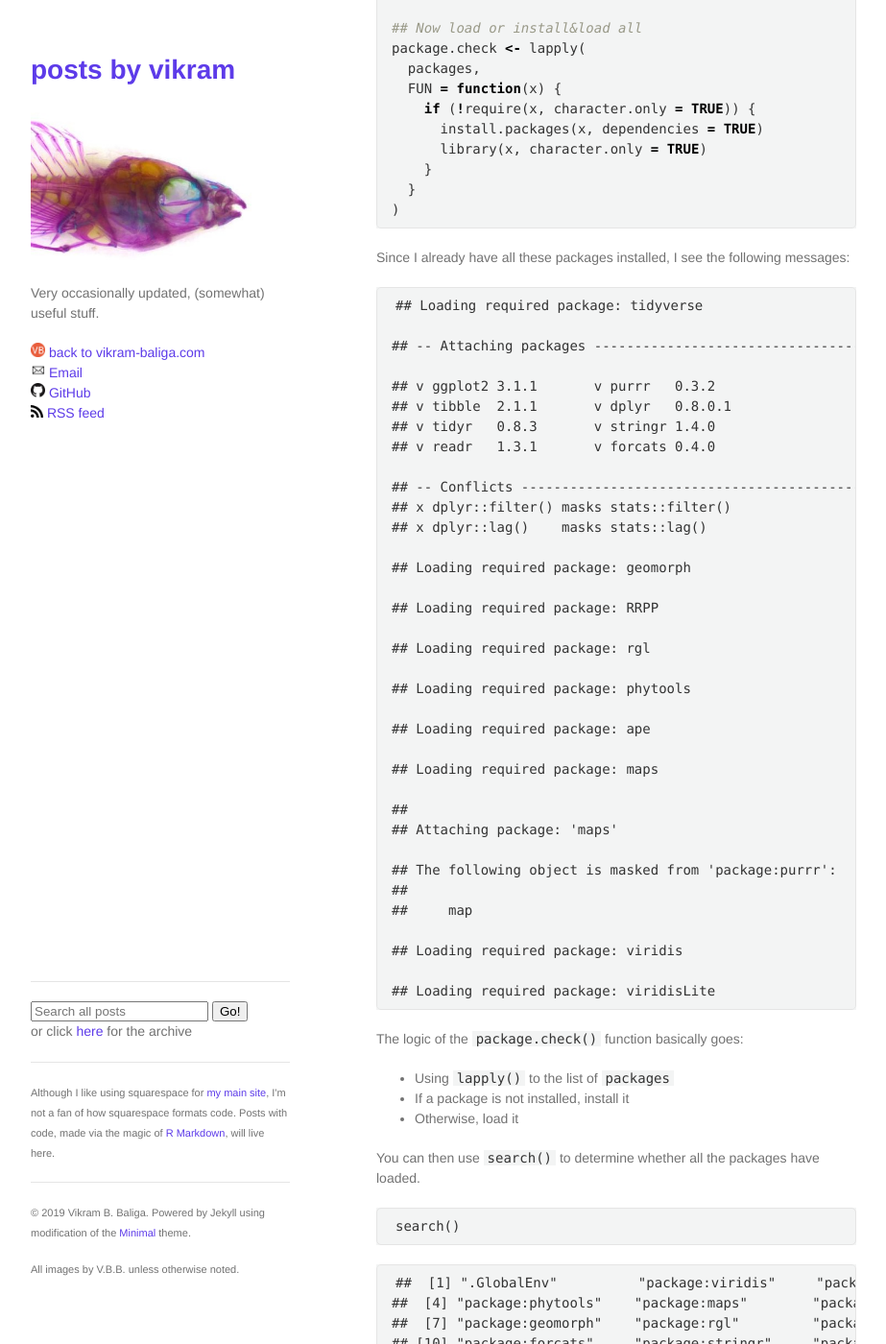
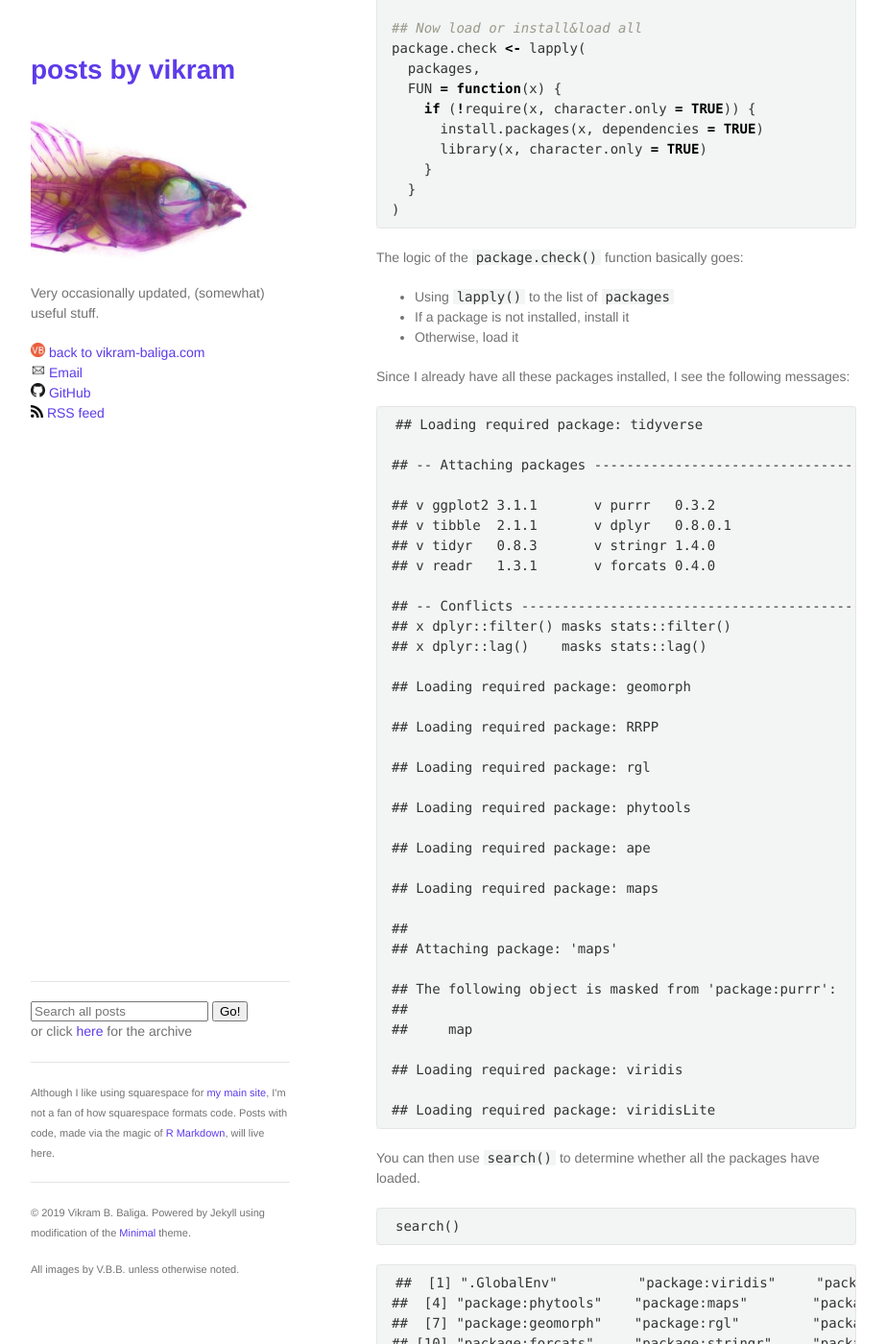
Before and after one commit to vbaliga/vbaliga.github.io, a Jekyll site: the page built from _posts/2019-04-28-verify-that-r-packages-are-installed-and--loaded.md, in a window 1280 px wide and 1400 px high, scrolled down 622 px. Shown: the whole window at 96% size, without its empty margins (178-1101 px from the left). Built offline with Jekyll 4.4.1, drawn with Linux system fonts in a browser that asks for light colours; a script that is not in the unit is left out; part of the change alters nothing that is shown.

````diff
--- a/_posts/2019-04-28-verify-that-r-packages-are-installed-and--loaded.md
+++ b/_posts/2019-04-28-verify-that-r-packages-are-installed-and--loaded.md
@@ -34,6 +34,10 @@ package.check <- lapply(
 )
 ```
 
+The logic of the `package.check()` function basically goes:
+* Using `lapply()` to the list of `packages`
+* If a package is not installed, install it
+* Otherwise, load it
 
 Since I already have all these packages installed, I see the following messages:
 
@@ -73,11 +77,6 @@ Since I already have all these packages installed, I see the following messages:
 
     ## Loading required package: viridisLite
 
-The logic of the `package.check()` function basically goes:
-* Using `lapply()` to the list of `packages`
-* If a package is not installed, install it
-* Otherwise, load it
-
 You can then use `search()` to determine whether all the packages have
 loaded.
 
````
